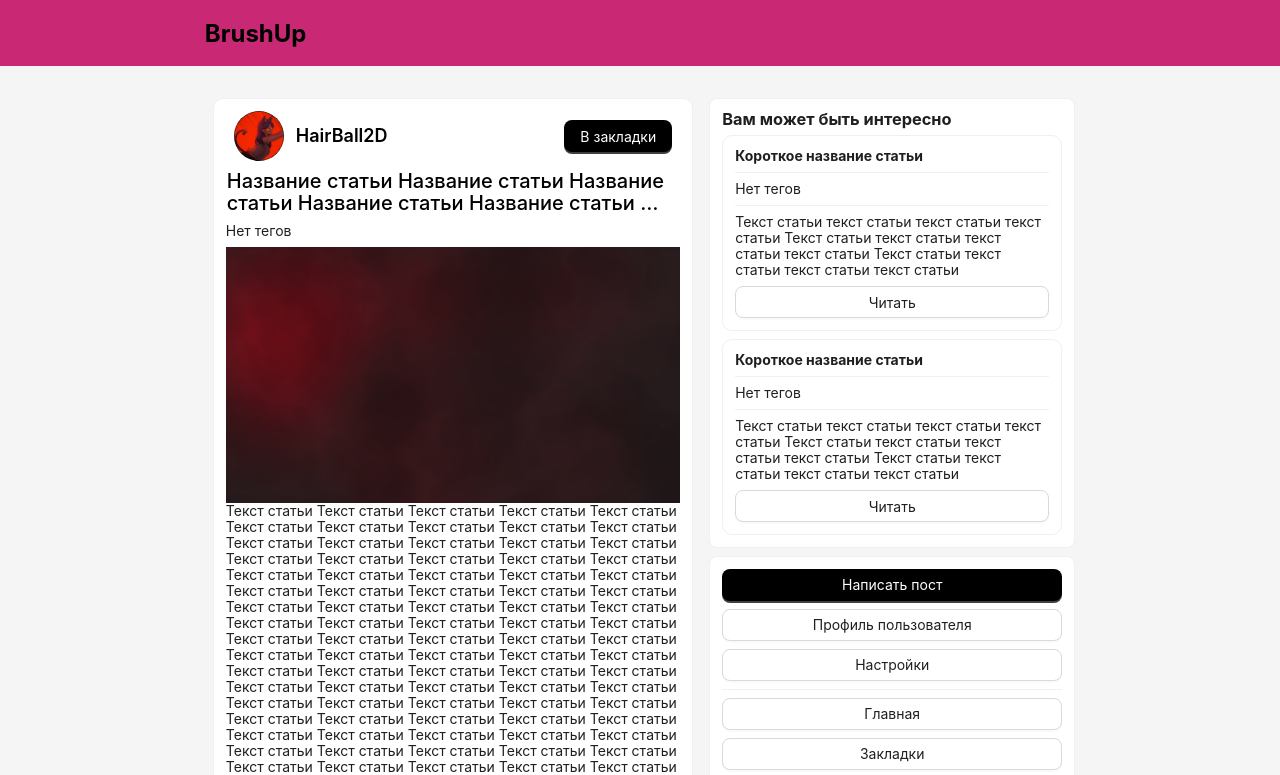
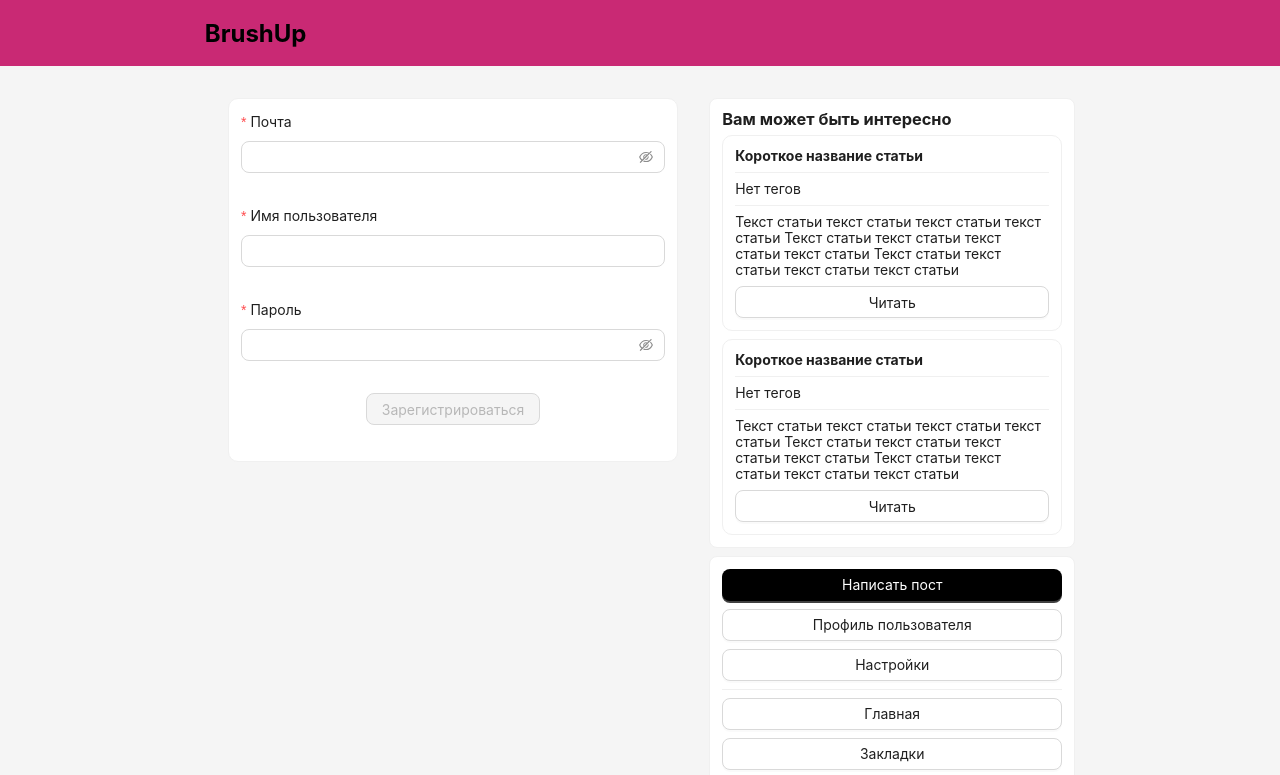
Before and after one commit to CruzedV/BrushUp, a Next.js app: page /register in a window 1280 px wide. Shown: the top 775 px of the page. Built offline with nearby package versions, Linux system fonts and the light colour scheme.

Commit message:
feat(auth pages): add login and register pages

```diff
--- /dev/null
+++ b/src/app/login/styles.module.scss
@@ -0,0 +1,19 @@
+@import "@/variables.module.scss";
+
+.authForm {
+  display: flex;
+  justify-content: center;
+  align-items: center;
+  width: 450px;
+  .authCard {
+    width: 100%;
+    display: flex;
+    & > div {
+      width: 100%;
+      .authSubmit {
+        display: flex;
+        justify-content: center;
+      }
+    }
+  }
+}
--- /dev/null
+++ b/src/app/register/page.tsx
@@ -0,0 +1,93 @@
+'use client';
+
+import type { FormProps } from 'antd';
+import { Button, Card, Form, Input } from 'antd';
+import styles from '../login/styles.module.scss';
+import { useEffect, useState } from 'react';
+
+type RegisterType = {
+  email: string;
+  username: string;
+  password: string;
+};
+
+const RegisterPage = () => {
+  const [submittable, setSubmittable] = useState<boolean>(false);
+  const [form] = Form.useForm();
+
+  const onFinish: FormProps<RegisterType>['onFinish'] = (values) => {
+    console.log('Успех:', values);
+  };
+
+  const onFinishFailed: FormProps<RegisterType>['onFinishFailed'] = (errorInfo) => {
+    console.log('Ошибка:', errorInfo);
+  };
+
+  const values = Form.useWatch([], form);
+
+  useEffect(() => {
+    form
+      .validateFields({ validateOnly: true })
+      .then(() => setSubmittable(true))
+      .catch(() => setSubmittable(false));
+  }, [form, values]);
+
+  return (
+    <Form
+      onFinish={onFinish}
+      onFinishFailed={onFinishFailed}
+      form={form}
+      className={styles.authForm}
+      layout="vertical"
+    >
+      <Card className={styles.authCard}>
+        <Form.Item<RegisterType>
+            label="Почта"
+            name="email"
+            rules={
+              [
+                { required: true, message: 'Введите почту' },
+                { type: 'email', message: 'Введена не корректная почта' }
+              ]
+            }
+          >
+            <Input.Password />
+        </Form.Item>
+
+        <Form.Item<RegisterType>
+          label="Имя пользователя"
+          name="username"
+          rules={
+            [
+              { required: true, message: 'Введите имя пользователя' },
+              { min: 4, message: 'Минимальная длина 4 символа' }
+            ]
+          }
+        >
+          <Input />
+        </Form.Item>
+
+        <Form.Item<RegisterType>
+          label="Пароль"
+          name="password"
+          rules={
+            [
+              { required: true, message: 'Введите пароль' },
+              { min: 8, message: 'Минимальная длина 8 символов' }
+            ]
+          }
+        >
+          <Input.Password />
+        </Form.Item>
+
+        <Form.Item<RegisterType> className={styles.authSubmit}>
+          <Button type="primary" htmlType="submit" disabled={!submittable}>
+            Зарегистрироваться
+          </Button>
+        </Form.Item>
+      </Card>
+    </Form>
+  );
+};
+
+export default RegisterPage;
--- a/src/globals.scss
+++ b/src/globals.scss
@@ -50,6 +50,7 @@ body {
     gap: $paddingBig;
     max-width: 100%;
     padding: 0 $paddingMedium;
+    align-items: center;
   }
 
   .footer {
@@ -125,6 +126,7 @@ body {
         -webkit-box-orient: vertical;
         overflow: hidden;
         -webkit-line-clamp: 2;
+        line-clamp: 2;
         color: $textColor;
         text-align: start;
         &:hover {
@@ -145,6 +147,7 @@ body {
       -webkit-box-orient: vertical;
       overflow: hidden;
       -webkit-line-clamp: 8;
+      line-clamp: 8;
       padding: 0 $paddingMedium;
     }
 
```
Also changed, not shown: src/app/create/page.tsx (+18 -7 lines), src/app/create/styles.module.scss (+7 -4 lines), src/app/login/page.tsx (added, +79 -0 lines), src/components/common/Inputtem.tsx (+9 -2 lines).
